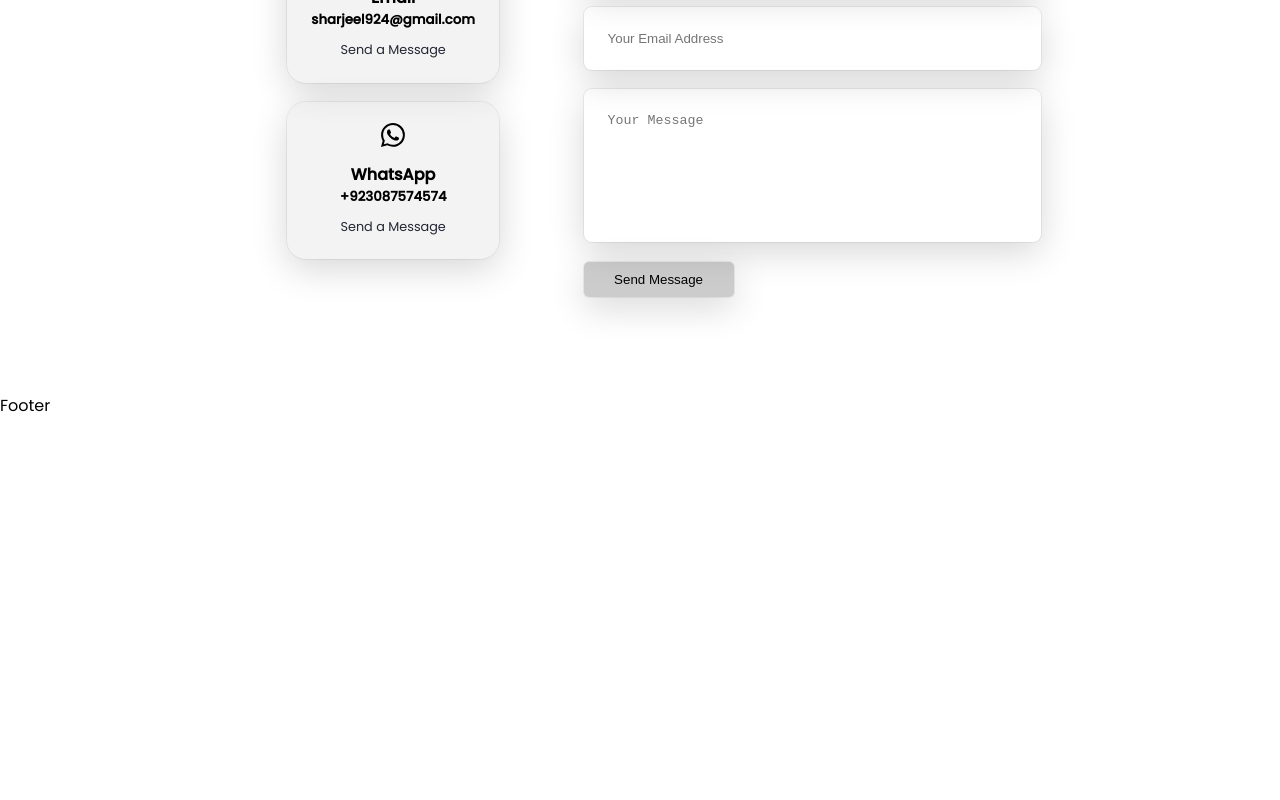
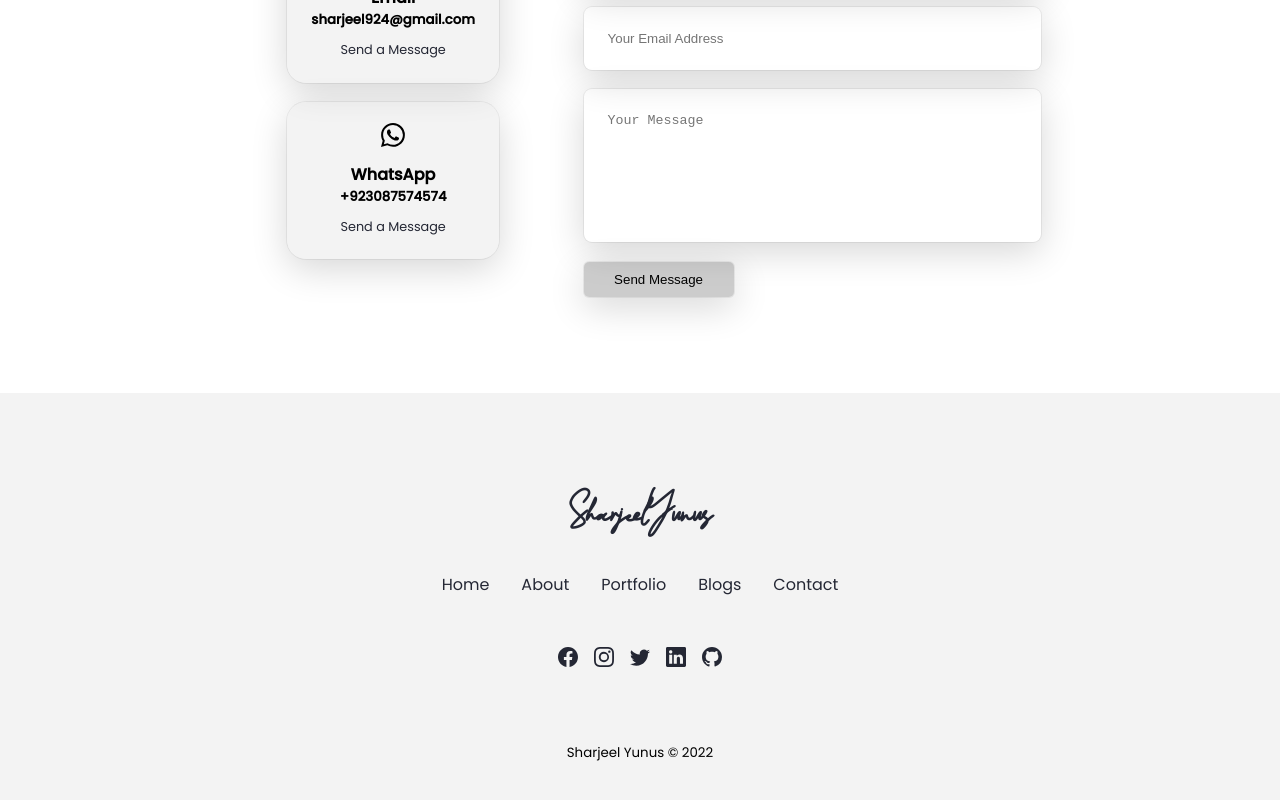
Before and after one commit to sharjeelyunus/sharjeelyunus.github.io, a Next.js app: page / in a window 1280 px wide. Shown: the part 2864-3664 px from the top of the page. Before the commit the page ends 3282 px from the top, so only its background shows below. Built offline with nearby package versions, Linux system fonts and the light colour scheme; no server answers.

Commit message:
📦 NEW: Footer

```diff
--- a/components/Footer/Footer.jsx
+++ b/components/Footer/Footer.jsx
@@ -1,8 +1,83 @@
+import Link from 'next/link';
 import React from 'react';
-import './footer.module.css';
+import {
+  BsLinkedin,
+  BsFacebook,
+  BsInstagram,
+  BsGithub,
+  BsTwitter,
+} from 'react-icons/bs';
+import styles from './footer.module.css';
 
 const Footer = () => {
-  return <footer>Footer</footer>;
+  return (
+    <footer className={styles.footer}>
+      <Link href='/'>
+        <a href='#' className={styles.footer__logo}>
+          SharjeelYunus
+        </a>
+      </Link>
+      <ul className={styles.permalinks}>
+        <li>
+          <Link href='#'>
+            <a>Home</a>
+          </Link>
+        </li>
+        <li>
+          <Link href='#About'>
+            <a>About</a>
+          </Link>
+        </li>
+        <li>
+          <Link href='#Portfolio'>
+            <a>Portfolio</a>
+          </Link>
+        </li>
+        <li>
+          <Link href='#Blogs'>
+            <a>Blogs</a>
+          </Link>
+        </li>
+        <li>
+          <Link href='#Contact'>
+            <a>Contact</a>
+          </Link>
+        </li>
+      </ul>
+
+      <div className={styles.footer__socials}>
+        <Link href='https://facebook.com/sharjeelyunus1'>
+          <a target='_blank'>
+            <BsFacebook />
+          </a>
+        </Link>
+        <Link href='https://www.instagram.com/sharjeelyunus'>
+          <a target='_blank'>
+            <BsInstagram />
+          </a>
+        </Link>
+        <Link href='https://twitter.com/sharjeelyunus'>
+          <a target='_blank'>
+            <BsTwitter />
+          </a>
+        </Link>
+        <Link href='https://www.linkedin.com/in/sharjeel-yunus/'>
+          <a target='_blank'>
+            <BsLinkedin />
+          </a>
+        </Link>
+        <Link href='https://github.com/sharjeelyunus'>
+          <a target='_blank'>
+            <BsGithub />
+          </a>
+        </Link>
+      </div>
+
+      <div className={styles.footer__copyright}>
+        <small>Sharjeel Yunus &copy; {new Date().getFullYear()}</small>
+      </div>
+    </footer>
+  );
 };
 
 export default Footer;
--- a/components/Footer/footer.module.css
+++ b/components/Footer/footer.module.css
@@ -0,0 +1,46 @@
+.footer {
+  padding: 6rem 2rem 6rem;
+  text-align: center;
+  background-color: var(--nav-bg-color);
+}
+.footer__logo {
+  font-family: 'BestermindRegular';
+  font-weight: 900;
+  font-size: 2rem;
+  margin-bottom: 2rem;
+  display: inline-block;
+}
+.permalinks {
+  display: flex;
+  flex-wrap: wrap;
+  justify-content: center;
+  gap: 2rem;
+  margin: 0 auto 3rem;
+}
+.permalinks > li {
+  list-style: none;
+}
+.footer__socials {
+  display: flex;
+  justify-content: center;
+  gap: 1rem;
+  margin-bottom: 4rem;
+  font-size: 20px;
+}
+.footer__copyright {
+  margin-bottom: 2rem;
+}
+
+/* Mobile View*/
+@media only screen and (max-width: 450px) {
+  .footer {
+    width: 100%;
+  }
+  .permalinks {
+    flex-direction: column;
+    gap: 1.5rem;
+  }
+  .footer__socials {
+    margin-bottom: 2.6rem;
+  }
+}
```
